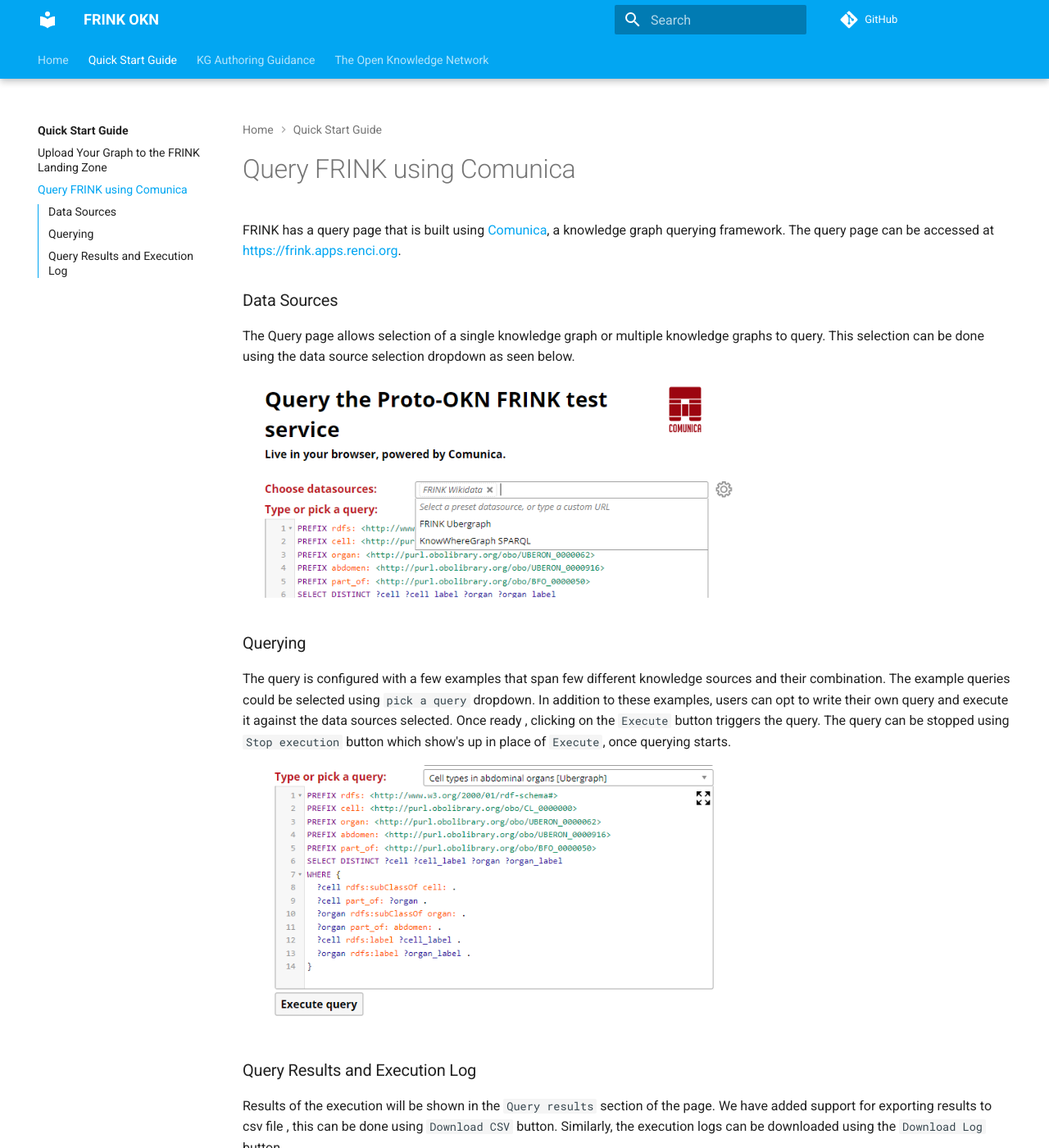
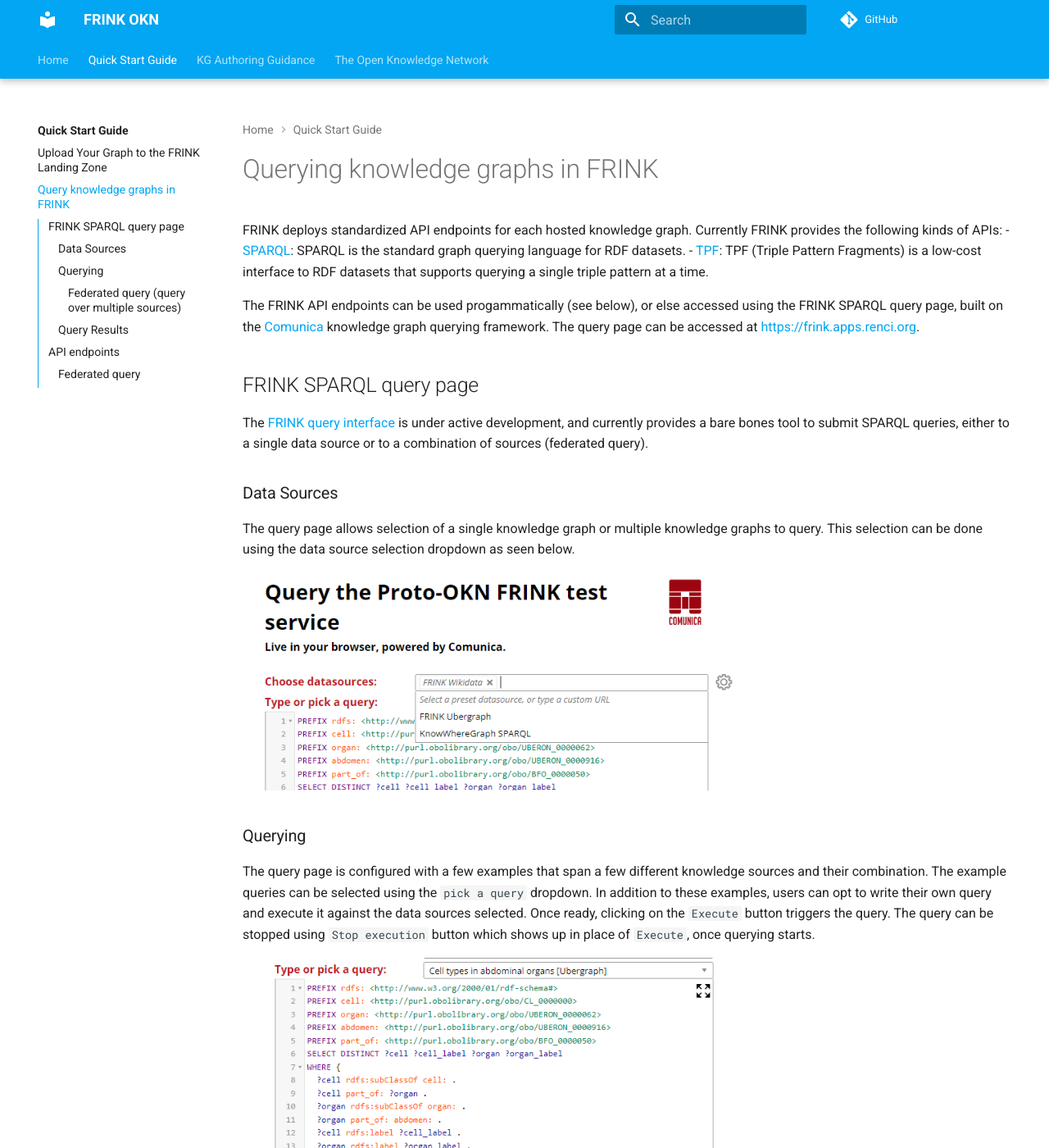
Before and after one commit to frink-okn/frink-landing-zone, an MkDocs documentation site: the page built from docs/help/query-page.md, in a window 1280 px wide and 1400 px high. Shown: the whole window at 82% size. Built offline with MkDocs 1.6.1 and Material for MkDocs 9.7.7, drawn with Linux system fonts in a browser that asks for light colours; comment, search, counter and statistics services are not loaded; some of the changed text lies outside the part shown.

Commit message:
Describe available query endpoints.

```diff
--- a/docs/help/query-page.md
+++ b/docs/help/query-page.md
@@ -1,30 +1,66 @@
-# Query FRINK using Comunica
+# Querying knowledge graphs in FRINK
 
-FRINK  has a query page that is built using [Comunica](https://comunica.dev/), a knowledge graph querying framework.
-The query page can be accessed at [https://frink.apps.renci.org](https://frink.apps.renci.org).
+FRINK deploys standardized API endpoints for each hosted knowledge graph. Currently FRINK provides the following kinds of APIs:
+- [SPARQL](https://www.w3.org/TR/sparql11-query/): SPARQL is the standard graph querying language for RDF datasets.
+- [TPF](https://linkeddatafragments.org/specification/triple-pattern-fragments/): TPF (Triple Pattern Fragments) is a low-cost interface to RDF datasets that supports querying a single triple pattern at a time.
+
+The FRINK API endpoints can be used progammatically (see below), or else accessed using the FRINK SPARQL query page, built on the [Comunica](https://comunica.dev/) knowledge graph querying framework. The query page can be accessed at [https://frink.apps.renci.org](https://frink.apps.renci.org).
+
+## FRINK SPARQL query page
+
+The [FRINK query interface](https://frink.apps.renci.org) is under active development, and currently provides a bare bones tool to submit SPARQL queries, either to a single data source or to a combination of sources (federated query).
 
 ###  Data Sources
 
-The Query page allows selection of a single knowledge graph or multiple knowledge graphs to query. This selection can be
+The query page allows selection of a single knowledge graph or multiple knowledge graphs to query. This selection can be
 done using the data source selection dropdown as seen below.
 
 <img src="../../assets/images/query-page-datasource-dropdown.png" width="600">
 
-
 ### Querying
 
-The query is configured with a few examples that span few different knowledge sources and their combination. The example
-queries could be selected using `pick a query` dropdown. In addition to these examples, users can opt to write their own query
-and execute it against the data sources selected. Once ready , clicking on the `Execute` button triggers the query. The
-query can be stopped using `Stop execution` button which show's up in place of `Execute`, once querying starts.
+The query page is configured with a few examples that span a few different knowledge sources and their combination. The example
+queries can be selected using the `pick a query` dropdown. In addition to these examples, users can opt to write their own query and execute it against the data sources selected. Once ready, clicking on the `Execute` button triggers the query. The query can be stopped using `Stop execution` button which shows up in place of `Execute`, once querying starts.
 
 <img src="../../assets/images/query-page-datasource-query-box.png" width="600">
 
+#### Federated query (query over multiple sources)
 
-### Query Results and Execution Log
+As stated above, multiple data sources can be selected prior to querying. When querying over multiple sources, the query engine executes the query within the user's browser, accessing data from each source's TPF endpoint. This will typically be slower than submitting a SPARQL query to a single endpoint; however there is no query timeout. If the user wishes to query over all available data sources, a faster option is to select the source labelled "Federation". This will submit the query to a server-side endpoint federating all sources. In the future we plan to allow arbitrary combinations of sources to execute using the faster server-side query engine.
 
-Results of the execution will be shown in the `Query results` section of the page. We have added support for exporting
-results to csv file , this can be done using `Download CSV` button. Similarly, the execution logs can be downloaded using
-the `Download Log` button.
+### Query Results
 
-<img src="../../assets/images/query-page-query-results-exec-logs.png" width="600">
+Results of the query will be shown in the `Query results` section of the page. Use the `Download` button to download a file of all results.
+
+## API endpoints
+
+The following knowledge graphs are currently available within FRINK. The SPARQL endpoints are service endpoints only (no user interface). You can query them via the FRINK query page, or using a third party SPARQL tool such as [Yasgui](https://yasgui.triply.cc). The TPF endpoints are service endpoints but also provide a browser UI.
+
+- DREAM-KG
+  - SPARQL: `https://frink.apps.renci.org/dreamkg/sparql`
+  - TPF: `https://frink.apps.renci.org/ldf/dreamkg`
+- SCALES
+  - SPARQL: `https://frink.apps.renci.org/scales/sparql`
+  - TPF: `https://frink.apps.renci.org/ldf/scales`
+- SemOpenAlex (via CollabNext)
+  - SPARQL: `https://frink.apps.renci.org/semopenalex/sparql`
+  - TPF: `https://frink.apps.renci.org/ldf/semopenalex`
+- SOC-KG
+  - SPARQL: `https://frink.apps.renci.org/sockg/sparql`
+  - TPF: `https://frink.apps.renci.org/ldf/sockg`
+- SUD-OKN
+  - SPARQL: `https://frink.apps.renci.org/sudokn/sparql`
+  - TPF: `https://frink.apps.renci.org/ldf/sudokn`
+- UF-OKN
+  - SPARQL: `https://frink.apps.renci.org/ufokn/sparql`
+  - TPF: `https://frink.apps.renci.org/ldf/ufokn`
+- Ubergraph
+  - SPARQL: `https://frink.apps.renci.org/ubergraph/sparql`
+  - TPF: `https://frink.apps.renci.org/ldf/ubergraph`
+- Wikidata
+  - SPARQL: `https://frink.apps.renci.org/wikidata/sparql`
+  - TPF: `https://frink.apps.renci.org/ldf/wikidata`
+
+### Federated query
+- SPARQL: `https://frink.apps.renci.org/federation/sparql`
+- TPF: `https://frink.apps.renci.org/ldf/federation`
--- a/mkdocs.yml
+++ b/mkdocs.yml
@@ -28,7 +28,7 @@
   - Quick Start Guide:
     - help/index.md
     - Upload Your Graph to the FRINK Landing Zone: help/upload-to-lakefs.md
-    - Query FRINK using Comunica: help/query-page.md
+    - Query knowledge graphs in FRINK: help/query-page.md
   - KG Authoring Guidance:
     - guidance/index.md
   - The Open Knowledge Network:
```
Also changed, not shown: docs/help/index.md (+1 -1 lines).
